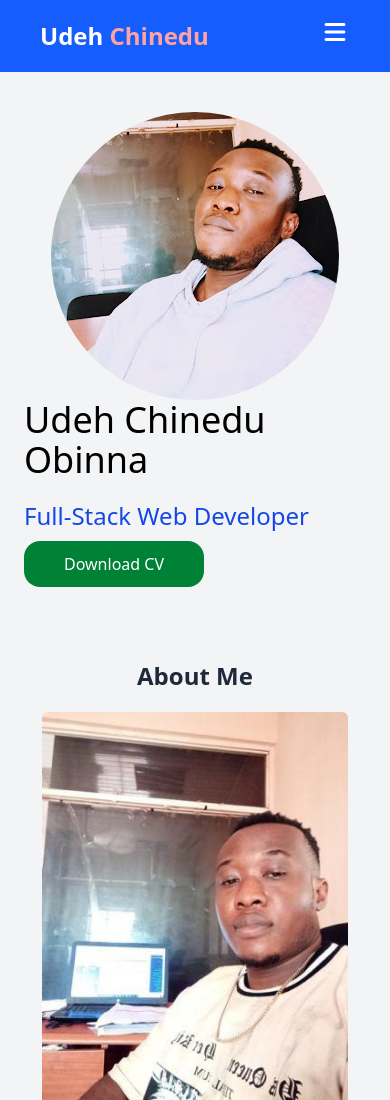
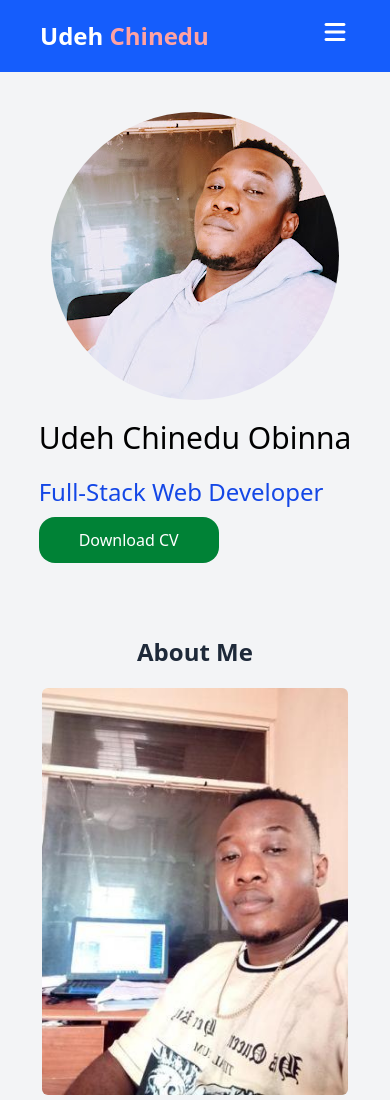
Before and after one commit to edu4life/my_portifolio, a website: page index.html in a window 390 px wide. Shown: the top 1100 px of the page. Drawn offline with nearby package versions, Linux system fonts and the light colour scheme.

Commit message:
fix: reducing font hero text

```diff
--- a/index.html
+++ b/index.html
@@ -52,10 +52,10 @@
 
 <!-- HERO -->
 <section class="px-5" id="home">
-  <div class="flex flex-col-reverse justify-around items-center  mx-auto md:flex-row md:pb-30">
+  <div class="flex flex-col-reverse justify-around gap-5 items-center  mx-auto md:flex-row md:pb-30">
 
   <div class="px-1">
-  <h1 class="text-4xl font-medium text-black">Udeh Chinedu Obinna</h1>
+  <h1 class="text-3xl font-medium text-black md:text-4xl">Udeh Chinedu Obinna</h1>
   <p class="my-5 text-2xl text-blue-700">Full-Stack Web Developer</p>
   <a class="bg-green-700 rounded-2xl py-3 px-10 text-white" href="./images/cv-files/chinedu_cv.pdf" download="Udeh-Chinedu-Obinna-CV">Download CV</a>
   </div>
```
Also changed, not shown: css/output.css.
